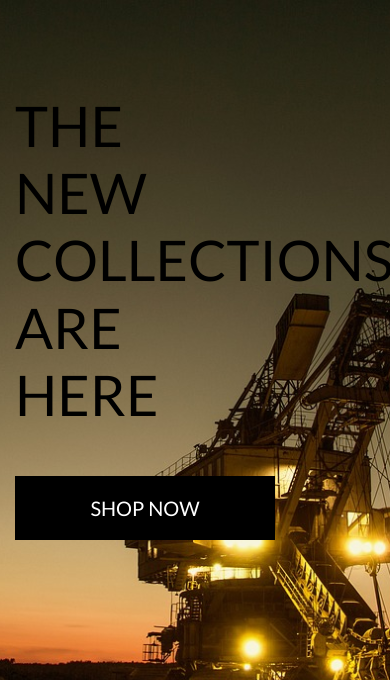
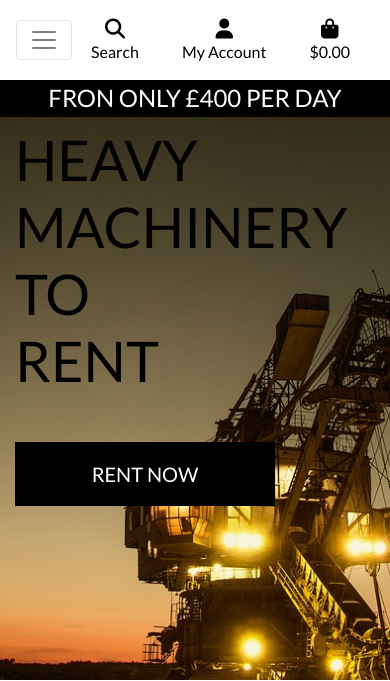
Before and after one commit to Biecho88/build_alone, a Django app: page / in a window 390 px wide. Shown: the top 681 px of the page. Run offline with Django 3.2, Linux system fonts and the light colour scheme; some libraries are stand-ins or nearby versions.

Commit message:
Added main nav and mobile header. Styled it.  Also changed text on main page

```diff
--- a/home/templates/home/index.html
+++ b/home/templates/home/index.html
@@ -14,11 +14,11 @@
         <div class="row h-100">
             <div class="col-7 col-md-6 my-auto">
                 <h1 class="display-4 logo-font text-black">
-                    The new collections are here
+                    Heavy Machinery to rent
                 </h1>
                 <div class="my-5">
                     <h4>
-                        <a href="" class="shop-now-button btn btn-lg rounded-0 text-uppercase py-3">Shop Now</a>
+                        <a href="" class="shop-now-button btn btn-lg rounded-0 text-uppercase py-3">Rent Now</a>
                     </h4>
                 </div>
             </div>
--- a/static/css/base.css
+++ b/static/css/base.css
@@ -66,6 +66,10 @@ body {
     border: 1px solid black !important;
 }
 
+.bg-black {
+    background: #000 !important;
+}
+
 /* -------------------------------- Media Queries */
 
 /* Slightly larger container on xl screens */
--- a/templates/base.html
+++ b/templates/base.html
@@ -96,6 +96,20 @@
                     </ul>
                 </div>
             </div>
+            <div class="row bg-white">
+                <nav class="navbar navbar-expand-lg navbar-light w-100">
+                    <button class="navbar-toggler" type="button" data-toggle="collapse" data-target="#main-nav" aria-controls="main-nav" aria-expanded="false" aria-label="Toggle navigation">
+                        <span class="navbar-toggler-icon"></span>
+                    </button>
+                    {% include 'includes/mobile-top-header.html' %}
+                    {% include 'includes/main-nav.html' %}
+                </nav>
+            </div>
+            <div id="delivery-banner" class="row text-center">
+                <div class="col bg-black text-white">
+                    <h4 class="logo-font my-1">Fron only £400 per day</h4>
+                </div>
+            </div>
         </header>
 
         {% if messages %}
--- /dev/null
+++ b/templates/includes/main-nav.html
@@ -0,0 +1,27 @@
+<div class="collapse navbar-collapse" id="main-nav">
+    <ul class="navbar-nav w-auto mx-auto">
+        <div class="nav-item">
+            <a class="logo-font font-weight-bold nav-link text-black mr-5" href="#">
+                First Rent
+            </a>
+        </div>
+
+        <div class="nav-item">
+            <a class="logo-font font-weight-bold nav-link text-black mr-5" href="#">
+                Second Rent
+            </a>
+        </div>
+
+        <div class="nav-item">
+            <a class="logo-font font-weight-bold nav-link text-black mr-5" href="#">
+                Third Rent
+            </a>
+        </div>
+
+        <div class="nav-item">
+            <a class="logo-font font-weight-bold nav-link text-black" href="#">
+                Fourth Rent
+            </a>
+        </div>
+    </ul>
+</div>
--- /dev/null
+++ b/templates/includes/mobile-top-header.html
@@ -0,0 +1,56 @@
+<li class="list-inline-item">
+    <a class="text-black nav-link d-block d-lg-none" href="#" id="mobile-search" data-toggle="dropdown" aria-haspopup="true" aria-expanded="false">
+        <div class="text-center">
+            <div><i class="fas fa-search fa-lg"></i></div>
+            <p class="my-0">Search</p>
+        </div>
+    </a>
+    <div class="dropdown-menu border-0 w-100 p-3 rounded-0 my-0" aria-labelledby="mobile-search">
+        <form class="form" method="GET" action="">
+            <div class="input-group w-100">
+                <input class="form-control border border-black rounded-0" type="text" name="q" placeholder="Search our site">
+                <div class="input-group-append">
+                    <button class="form-control form-control btn btn-black border border-black rounded-0" type="submit">
+                        <span class="icon">
+                            <i class="fas fa-search"></i>
+                        </span>
+                    </button>
+                </div>
+            </div>
+        </form>
+    </div>
+</li>
+<li class="list-inline-item dropdown">
+    <a class="text-black nav-link d-block d-lg-none" href="#" id="user-options" data-toggle="dropdown" aria-haspopup="true" aria-expanded="false">
+        <div class="text-center">
+            <div><i class="fas fa-user fa-lg"></i></div>
+            <p class="my-0">My Account</p>
+        </div>
+    </a>
+    <div class="dropdown-menu border-0" aria-labelledby="user-options">
+        {% if request.user.is_authenticated %}
+            {% if request.user.is_superuser %}
+                <a href="{% url 'account_logout' %}" class="dropdown-item">Product Management</a>
+            {% endif %}
+            <a href="" class="dropdown-item">My Profile</a>
+            <a href="{% url 'account_logout' %}" class="dropdown-item">Logout</a>
+        {% else %}
+            <a href="{% url 'account_signup' %}" class="dropdown-item">Register</a>
+            <a href="{% url 'account_login' %}" class="dropdown-item">Login</a>
+        {% endif %}
+    </div>
+</li>
+<li class="list-inline-item">
+    <a class="{% if grand_total %}text-primary font-weight-bold{% else %}text-black{% endif %} nav-link d-block d-lg-none" href="">
+        <div class="text-center">
+            <div><i class="fas fa-shopping-bag fa-lg"></i></div>
+            <p class="my-0">
+                {% if grand_total %}
+                    ${{ grand_total|floatformat:2 }}
+                {% else %}
+                    $0.00
+                {% endif %}
+            </p>
+        </div>
+    </a>
+</li>
```
